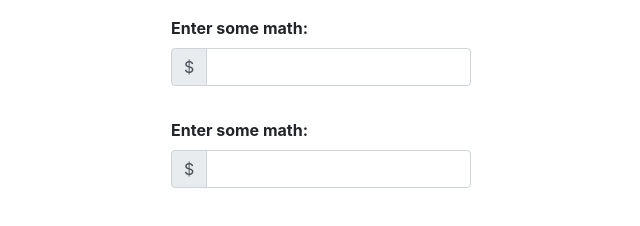
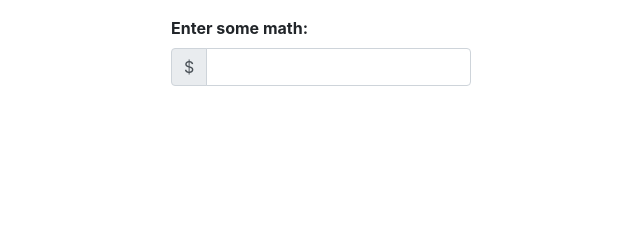
Before and after one commit to ryanbrookepayne/html-input-calculator, a website built with webpack: page dist/index.html in a window 1280 px wide. Shown: the whole page, without its empty margins (319-959 px from the left). Built offline with nearby package versions, Linux system fonts and the light colour scheme.

Commit message:
Simplify example

```diff
--- a/example/index.js
+++ b/example/index.js
@@ -1,10 +1,7 @@
 import InlineCalculator from '../src/index';
 
-new InlineCalculator();
-
-var calc2 = new InlineCalculator({
-    selector: '#calc2',
-    onError: function (err) {
-        console.log('passed error', err)
-    }
+new InlineCalculator({
+  onError: (error) => {
+    alert(error);
+  }
 });
```
Also changed, not shown: dist/index.html.
